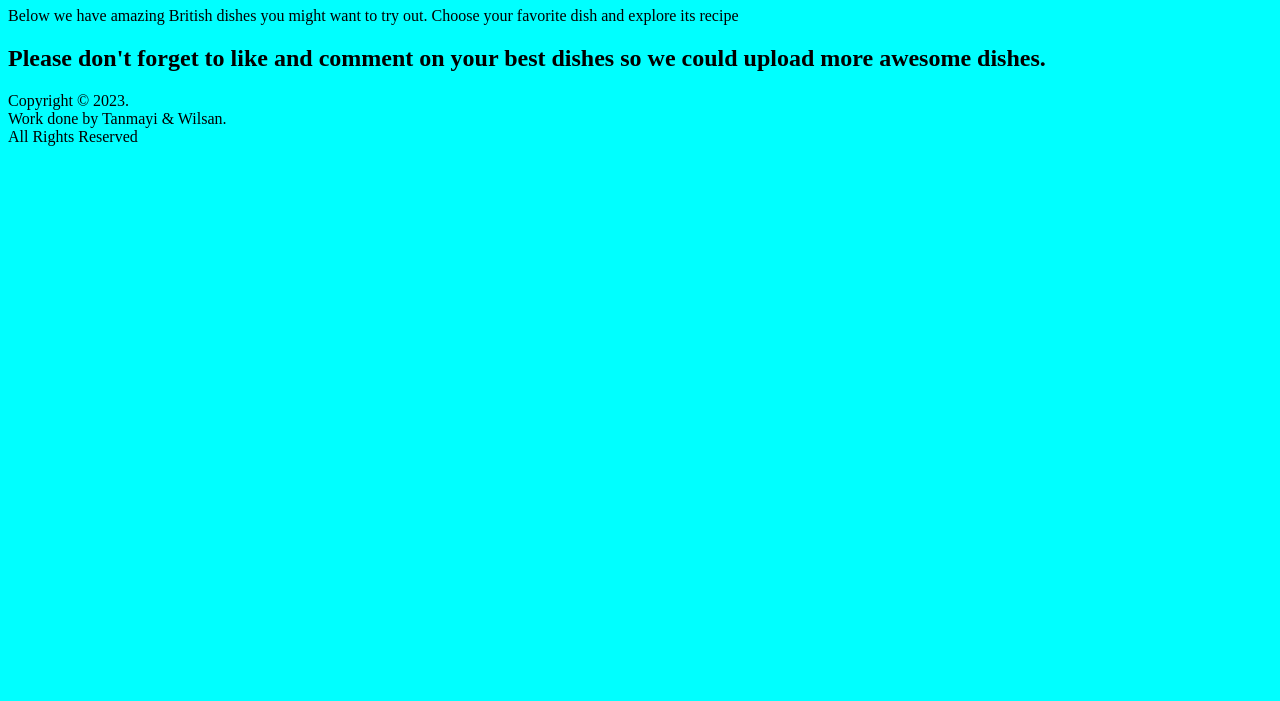
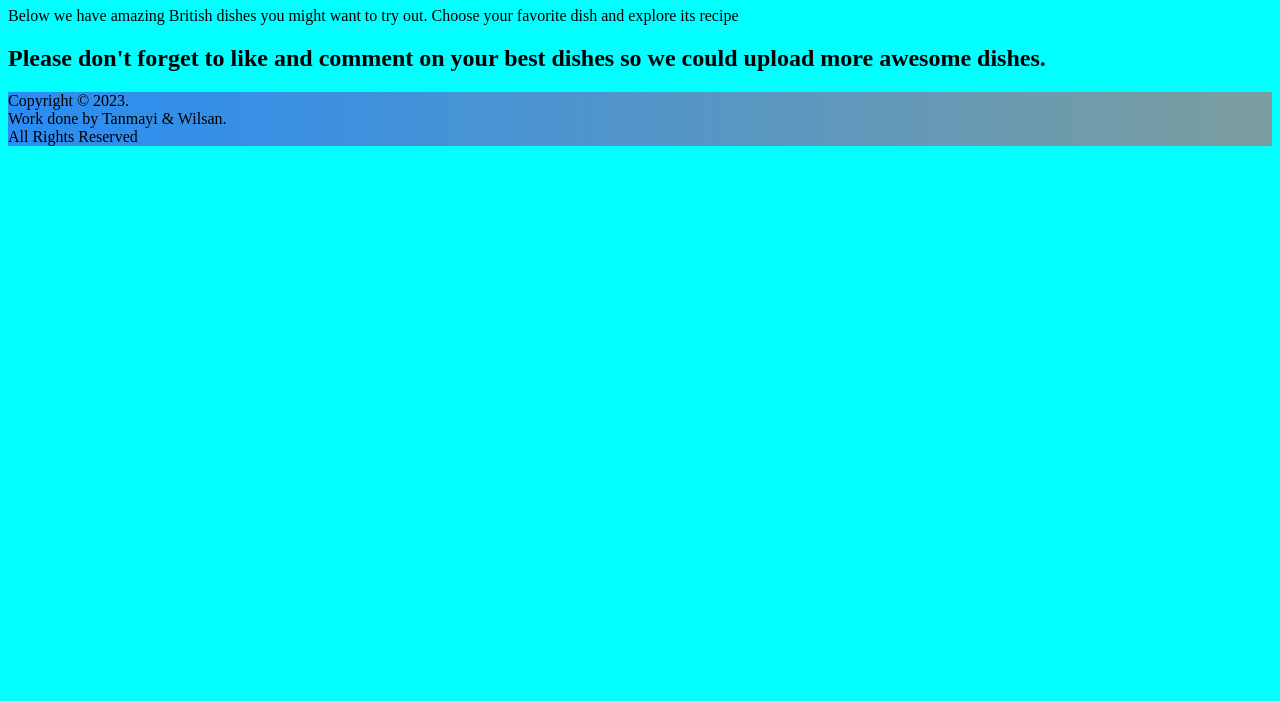
Before and after one commit to tan12082001/Group-Capstone-JavaScript, a website built with webpack: page src/index.html in a window 1280 px wide. Shown: the part 99-800 px from the top of the page. Built offline with nearby package versions, Linux system fonts and the light colour scheme.

Commit message:
Keep my work

```diff
--- a/src/style.css
+++ b/src/style.css
@@ -1,3 +1,7 @@
 body {
   background-color: aqua;
 }
+
+footer {
+  background: linear-gradient(90deg, rgba(67, 67, 238, 0.608), rgba(228, 75, 75, 0.542));
+}
```
